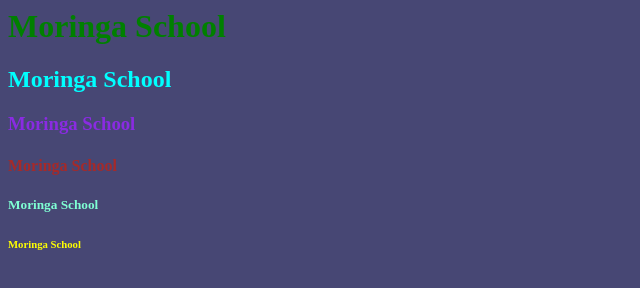
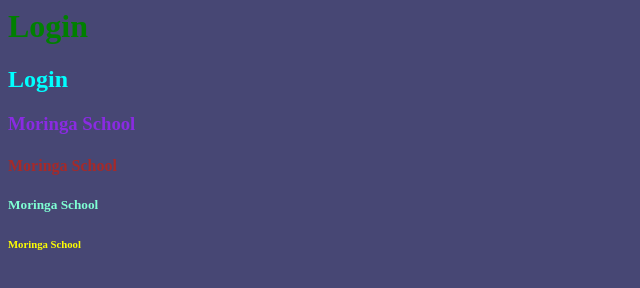
Before and after one commit to Kipkorir4/Moringa-HTML-Introduction, a plain HTML site: page index.html in a window 1280 px wide. Shown: the whole page, without its empty margins (0-640 px from the left). Drawn offline with Linux system fonts and the light colour scheme.

Commit message:
renamed login

```diff
--- a/index.html
+++ b/index.html
@@ -4,8 +4,8 @@
         <link rel="stylesheet" href="/css/style.css">
     </head>
     <body>
-        <h1 class="first">Moringa School</h1>
-        <h2 class="second">Moringa School</h2>
+        <h1 class="first">Login</h1>
+        <h2 class="second">Login</h2>
         <h3 class="third">Moringa School</h3>
         <h4 class="fourth">Moringa School</h4>
         <h5 class="fifth">Moringa School</h5>
```
